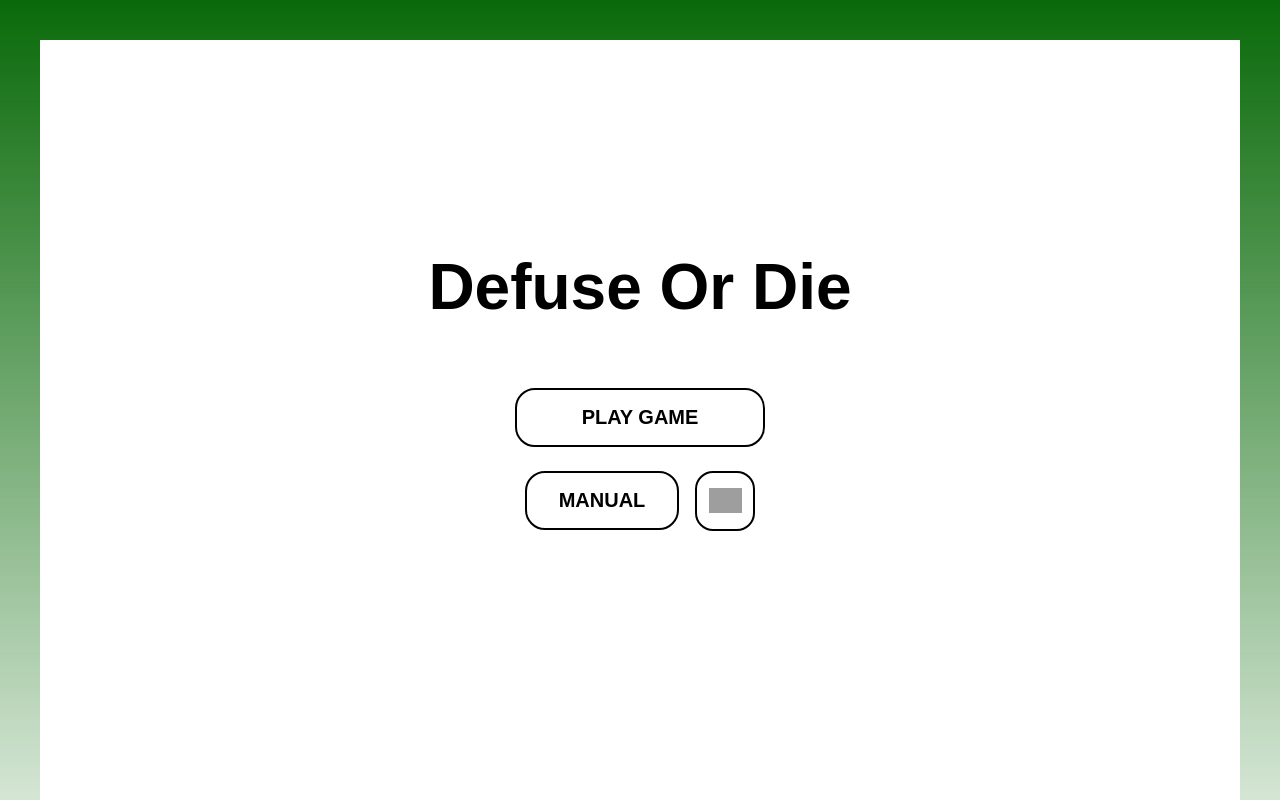
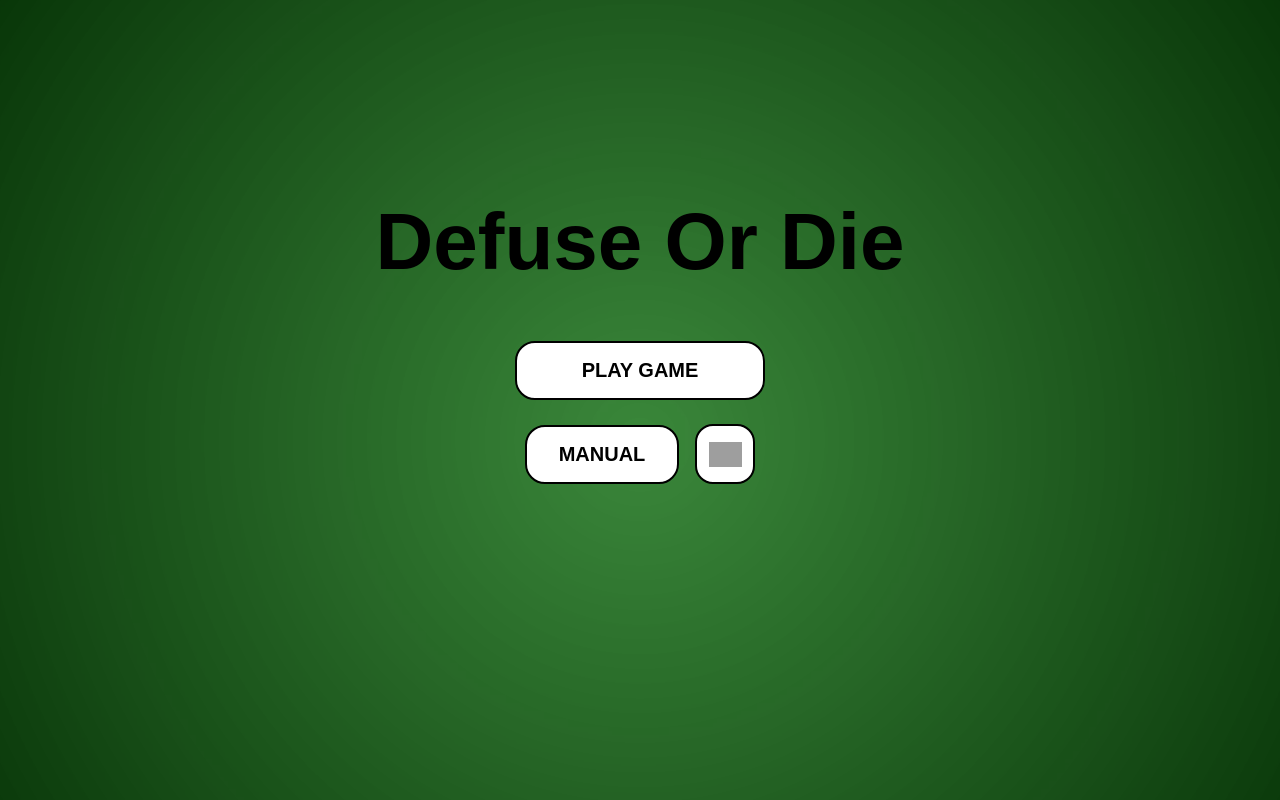
Before and after one commit to Frucvvk/Defuse-Or-Die-Rezero, a React (Vite) app: page / in a window 1280 px wide. Shown: the top 800 px of the page. Built offline with nearby package versions, Linux system fonts and the light colour scheme; grey boxes are pictures that could not be loaded.

Commit message:
background now

```diff
--- a/src/pages/GameScreen/GameScreen.css
+++ b/src/pages/GameScreen/GameScreen.css
@@ -236,7 +236,7 @@ body::before {
   right: 0;
   bottom: 0;
   z-index: -1; /* Make sure it stays behind the content */
-  background: linear-gradient(to bottom, darkgreen, transparent);
-  filter: blur(5px); /* Apply blur to background only */
+  background: radial-gradient(circle at center, rgba(2, 101, 2, 0.775), rgb(5, 48, 5));
+  filter: blur(2px); /* Apply blur to background only */
   transform: scale(1.1); /* Slightly enlarge the background to account for blur */
 }
--- a/src/pages/HameScreen/HomeScreen.css
+++ b/src/pages/HameScreen/HomeScreen.css
@@ -8,15 +8,12 @@
     justify-content: center;
     align-items: center;
     height: 100vh;
-    background-color: #fff;
     font-family: Arial, sans-serif;
-    padding-top: 50px; /* Add padding to move the content higher */
   }
 
   .title {
-    font-size: 4rem;
+    font-size: 5rem;
     font-weight: bold;
-    margin-bottom: 4rem;
     color: #000;
     margin-top: -200px; /* Adjust the top margin to move the title up */
   }
```
